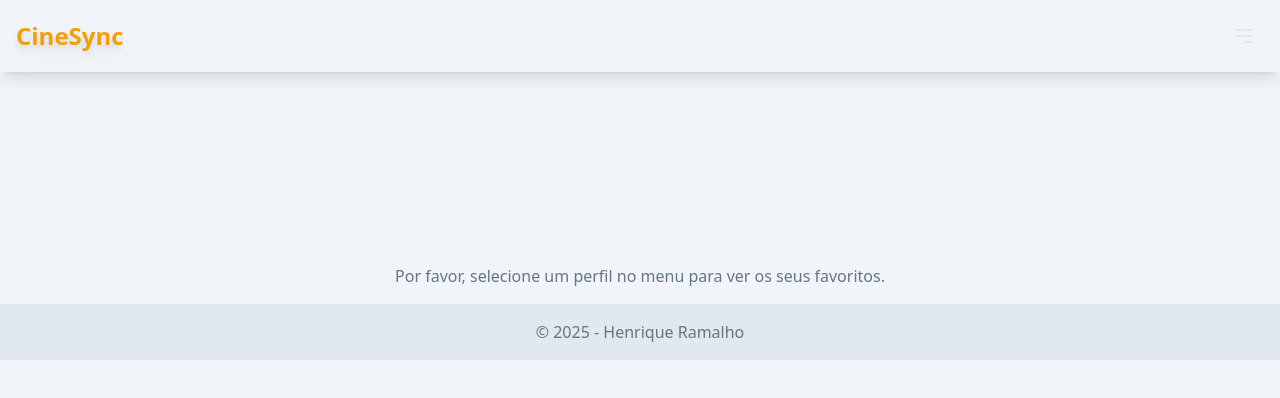
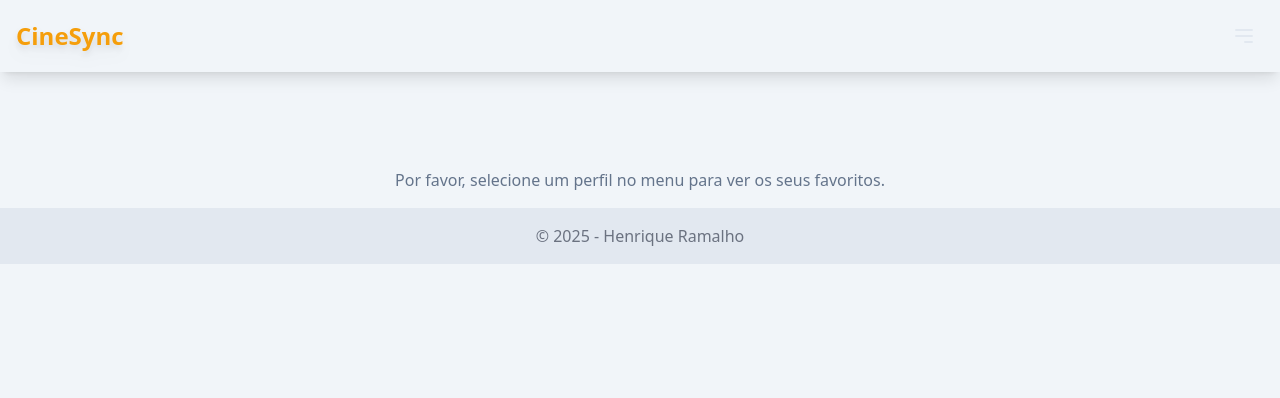
Before and after one commit to henriqueramalhoo/CineSync, a React (Vite) app: page /favoritos in a window 1280 px wide. Shown: the top 398 px of the page. Built offline with nearby package versions, Linux system fonts and the light colour scheme; no server answers.

Commit message:
fix(MeusFavoritos): Remove padding-top duplicado em todos os cenários

```diff
--- a/src/paginas/MeusFavoritos.jsx
+++ b/src/paginas/MeusFavoritos.jsx
@@ -50,12 +50,12 @@ function MeusFavoritos() {
   };
 
   if (carregando) {
-    return <div className="pt-24"><Spinner /></div>;
+    return <div className="pt-0"><Spinner /></div>;
   }
 
   if (!perfilAtual) {
     return (
-      <div className="container mx-auto p-4 pt-24 text-center">
+      <div className="container mx-auto p-4 pt-0 text-center">
         <p className="text-slate-500 dark:text-slate-400">Por favor, selecione um perfil no menu para ver os seus favoritos.</p>
       </div>
     );
```
